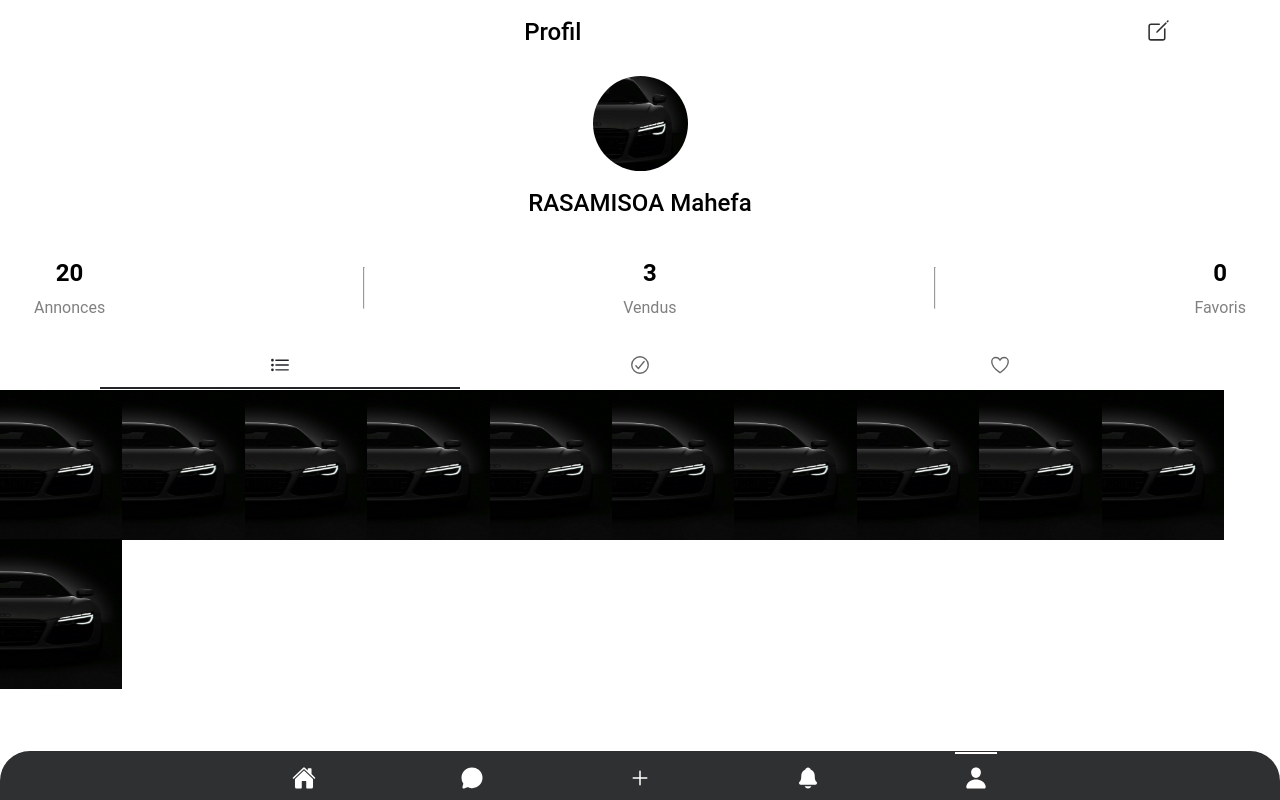
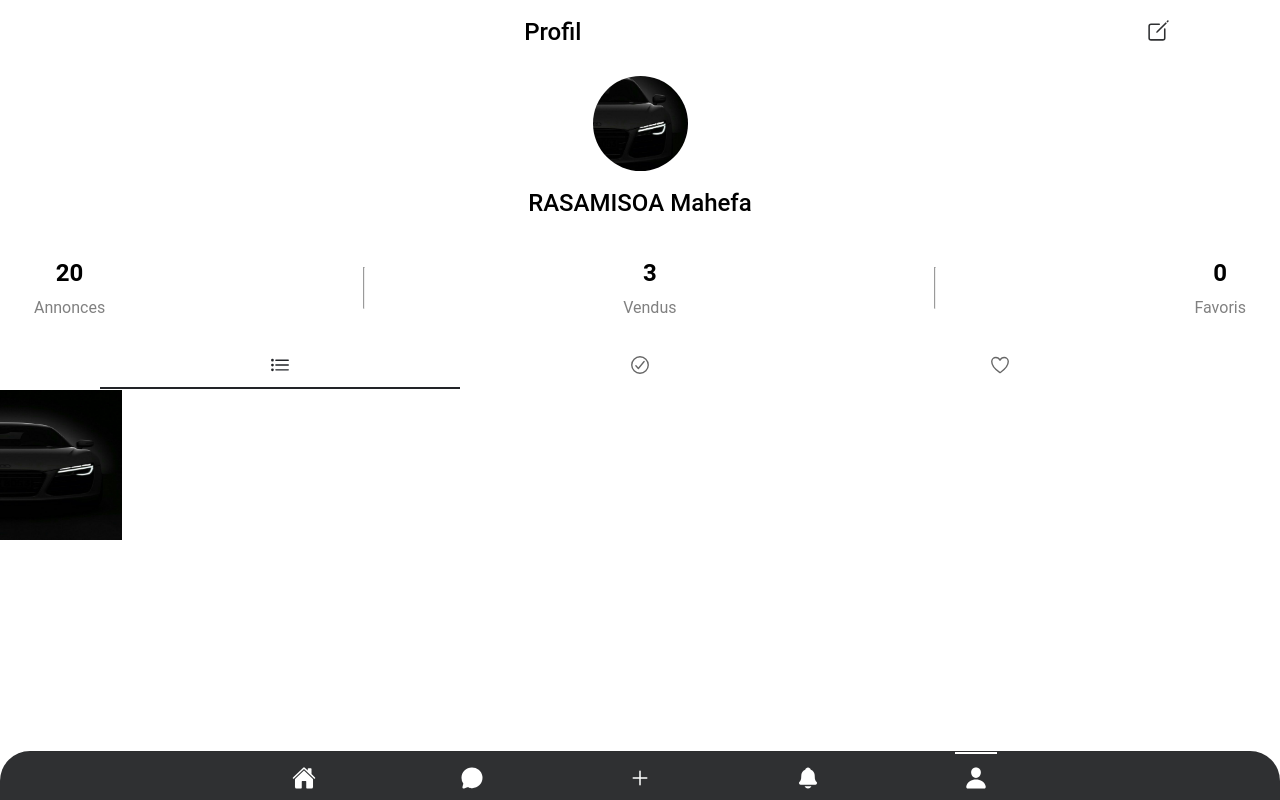
Before and after one commit to Rsm-mah/PROJET_FINAL_S5_MOBILE, a React (Vite) app: page /profil in a window 1280 px wide. Both pictures are taken after a click on the element 640 px from the left and 365 px from the top of the page. Built offline with nearby package versions, Linux system fonts and the light colour scheme.

Commit message:
update profil
Ajout Component ListAnnonceProfil,ListAnnonceVendu,ListAnnonceFavoris

```diff
--- /dev/null
+++ b/src/pages/Profil/ListAnnonceFavoris.tsx
@@ -0,0 +1,20 @@
+import './Profil.css';
+import Sary from '../../assets/img/test3.jfif';
+
+  const ListAnnonceFavoris = () => {
+    return (
+        <div className="listAnnonce">
+            <div className="annonce">
+                <img src={Sary} alt="" />
+            </div>
+            <div className="annonce">
+                <img src={Sary} alt="" />
+            </div>
+            <div className="annonce">
+                <img src={Sary} alt="" />
+            </div>
+        </div>
+    );
+  };
+
+  export default ListAnnonceFavoris;
--- /dev/null
+++ b/src/pages/Profil/ListAnnonceProfil.tsx
@@ -0,0 +1,44 @@
+import './Profil.css';
+import Sary from '../../assets/img/test3.jfif';
+
+  const ListAnnonceProfil = () => {
+    return (
+        <div className="listAnnonce">
+            <div className="annonce">
+                <img src={Sary} alt="" />
+            </div>
+            <div className="annonce">
+                <img src={Sary} alt="" />
+            </div>
+            <div className="annonce">
+                <img src={Sary} alt="" />
+            </div>
+            <div className="annonce">
+                <img src={Sary} alt="" />
+            </div>
+            <div className="annonce">
+                <img src={Sary} alt="" />
+            </div>
+            <div className="annonce">
+                <img src={Sary} alt="" />
+            </div>
+            <div className="annonce">
+                <img src={Sary} alt="" />
+            </div>
+            <div className="annonce">
+                <img src={Sary} alt="" />
+            </div>
+            <div className="annonce">
+                <img src={Sary} alt="" />
+            </div>
+            <div className="annonce">
+                <img src={Sary} alt="" />
+            </div>
+            <div className="annonce">
+                <img src={Sary} alt="" />
+            </div>
+        </div>
+    );
+  };
+
+  export default ListAnnonceProfil;
--- /dev/null
+++ b/src/pages/Profil/ListAnnonceVendu.tsx
@@ -0,0 +1,14 @@
+import './Profil.css';
+import Sary from '../../assets/img/test3.jfif';
+
+  const ListAnnonceVendu = () => {
+    return (
+        <div className="listAnnonce">
+            <div className="annonce">
+                <img src={Sary} alt="" />
+            </div>
+        </div>
+    );
+  };
+
+  export default ListAnnonceVendu;
--- a/src/pages/Profil/Profil.tsx
+++ b/src/pages/Profil/Profil.tsx
@@ -12,8 +12,19 @@ import { createOutline,listOutline,checkmarkCircleOutline,heartOutline } from 'i
 import { Link } from 'react-router-dom';
 import Navigation from '../../components/Navigation/Navigation';
 import Sary from '../../assets/img/test3.jfif';
+import ListAnnonceProfil from './ListAnnonceProfil';
+import ListAnnonceFavoris from './ListAnnonceFavoris';
+import ListAnnonceVendu from './ListAnnonceVendu';
+import ProfilStats from './ProfilStats';
 
   const Profil = () => {
+    const [selectedSegment, setSelectedSegment] = useState<string>('dark');
+
+    const handleSegmentChange = (e: CustomEvent) => {
+        const newSegment = e.detail.value as string;
+        setSelectedSegment(newSegment || 'dark');
+    };
+
     return (
       <IonPage>
           <IonContent className='ion-content' fullscreen={true}>
@@ -40,25 +51,10 @@ import Sary from '../../assets/img/test3.jfif';
                     </div>
                 </div>
 
-                <div className="stats">
-                    <div className="stats-annonce">
-                        <h2>20</h2>
-                        <p>Annonces</p>
-                    </div>
-                    <hr />
-                    <div className="stats-annonce">
-                        <h2>3</h2>
-                        <p>Vendus</p>
-                    </div>
-                    <hr />
-                    <div className="stats-annonce">
-                        <h2>0</h2>
-                        <p>Favoris</p>
-                    </div>
-                </div>
+                <ProfilStats/>
 
                 <div className="swiper">
-                <IonSegment color="dark" value="dark">
+                    <IonSegment color="dark" value={selectedSegment} onIonChange={handleSegmentChange}>
                         <IonSegmentButton value="dark">
                             <IonIcon icon={listOutline}></IonIcon>
                         </IonSegmentButton>
@@ -71,41 +67,9 @@ import Sary from '../../assets/img/test3.jfif';
                     </IonSegment>
                 </div>
 
-                <div className="listAnnonce">
-                    <div className="annonce">
-                        <img src={Sary} alt="" />
-                    </div>
-                    <div className="annonce">
-                        <img src={Sary} alt="" />
-                    </div>
-                    <div className="annonce">
-                        <img src={Sary} alt="" />
-                    </div>
-                    <div className="annonce">
-                        <img src={Sary} alt="" />
-                    </div>
-                    <div className="annonce">
-                        <img src={Sary} alt="" />
-                    </div>
-                    <div className="annonce">
-                        <img src={Sary} alt="" />
-                    </div>
-                    <div className="annonce">
-                        <img src={Sary} alt="" />
-                    </div>
-                    <div className="annonce">
-                        <img src={Sary} alt="" />
-                    </div>
-                    <div className="annonce">
-                        <img src={Sary} alt="" />
-                    </div>
-                    <div className="annonce">
-                        <img src={Sary} alt="" />
-                    </div>
-                    <div className="annonce">
-                        <img src={Sary} alt="" />
-                    </div>
-                </div>
+                {selectedSegment === 'dark' && <ListAnnonceProfil />}
+                {selectedSegment === 'checkmarkCircle' && <ListAnnonceVendu />}
+                {selectedSegment === 'heart' && <ListAnnonceFavoris />}
 
                 <Navigation/>
             </section>
--- /dev/null
+++ b/src/pages/Profil/ProfilStats.tsx
@@ -0,0 +1,24 @@
+import './Profil.css';
+
+  const ProfilStats = () => {
+    return (
+        <div className="stats">
+            <div className="stats-annonce">
+                <h2>20</h2>
+                <p>Annonces</p>
+            </div>
+            <hr />
+            <div className="stats-annonce">
+                <h2>3</h2>
+                <p>Vendus</p>
+            </div>
+            <hr />
+            <div className="stats-annonce">
+                <h2>0</h2>
+                <p>Favoris</p>
+            </div>
+        </div>
+    );
+  };
+
+  export default ProfilStats;
```
Lines whose indentation alone changed are shown as unchanged.
